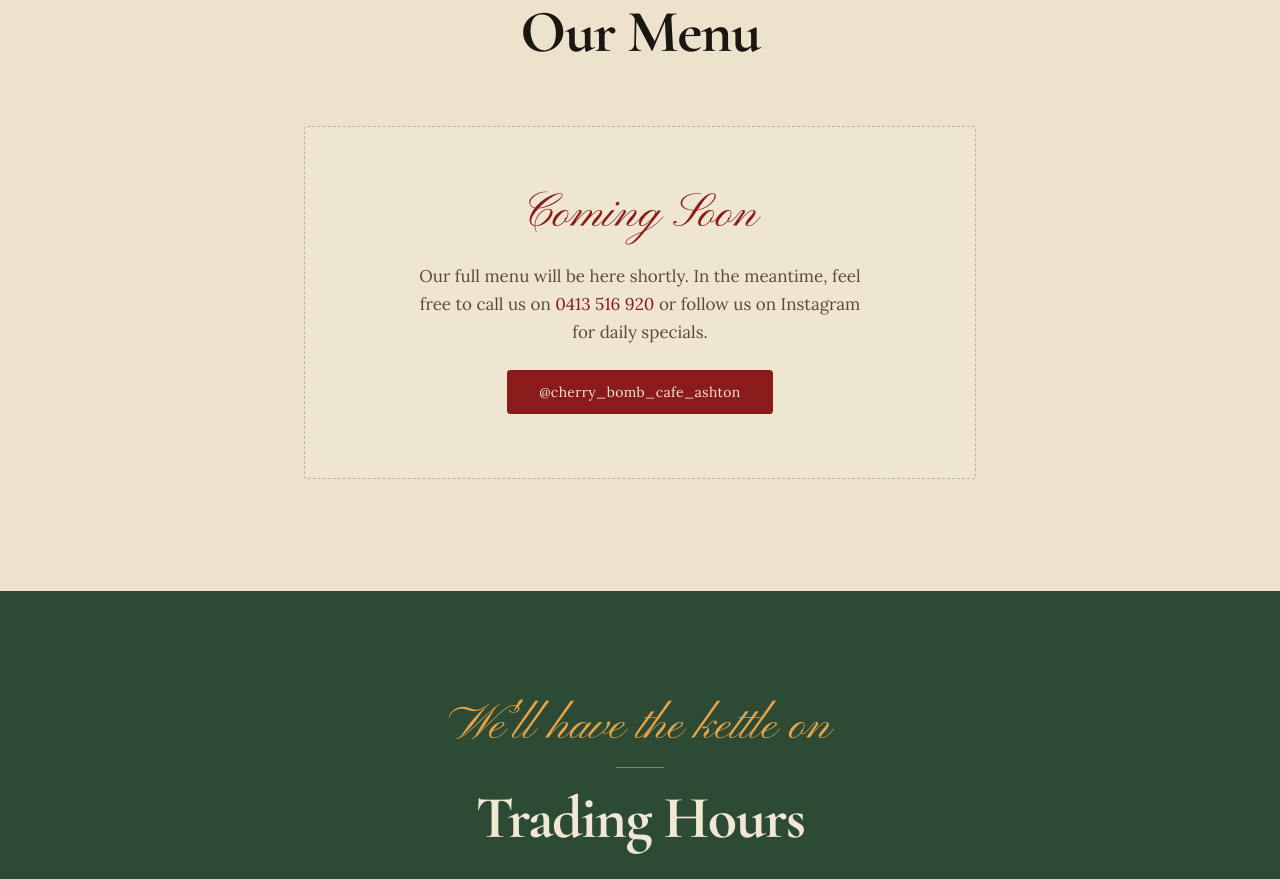
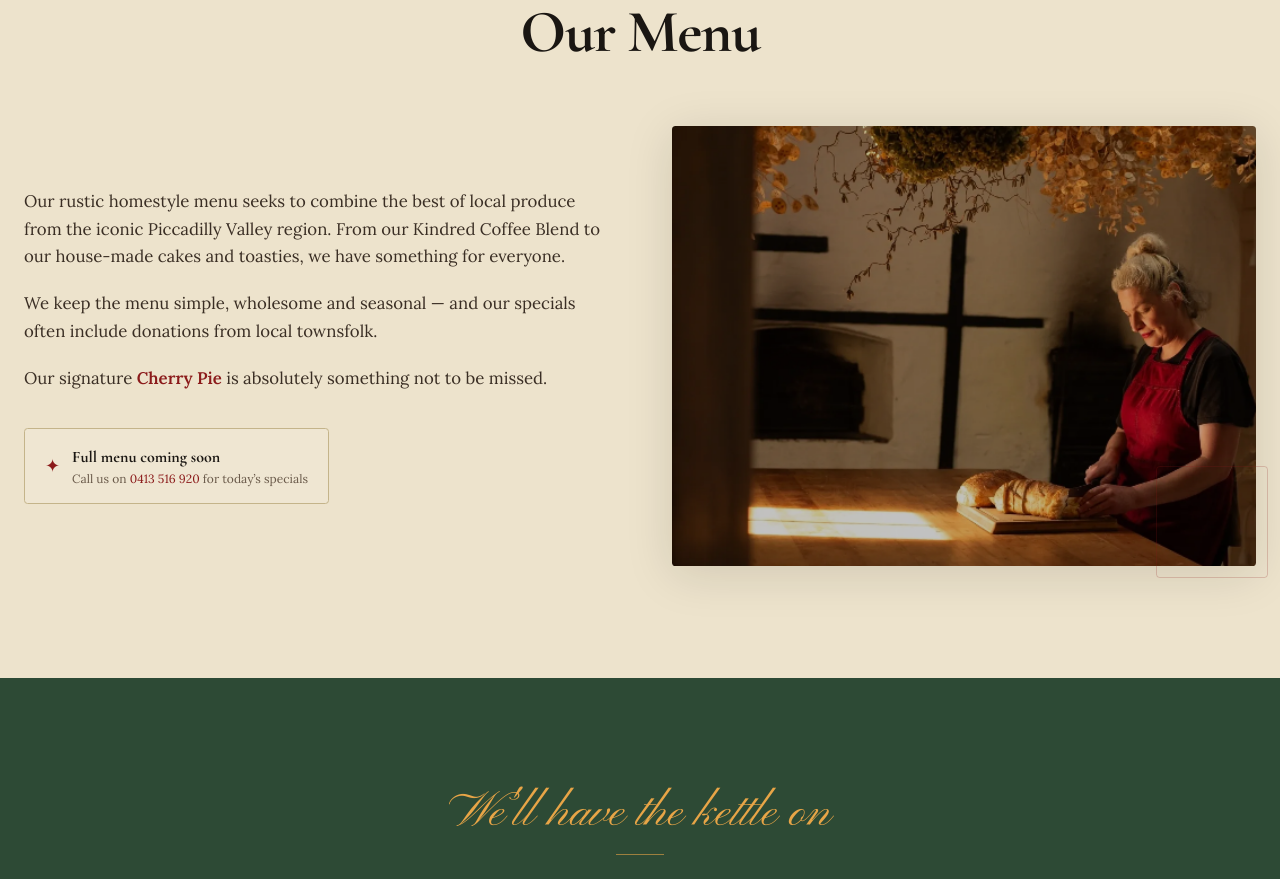
Before and after one commit to alexandriabraniff-dotcom/cherry-bomb-cafe, a Next.js app: page / in a window 1280 px wide. Shown: the part 2440-3319 px from the top of the page. Built offline with nearby package versions, Linux system fonts and the light colour scheme.

Commit message:
Add menu write-up with Cherry Pie callout and coming soon note

```diff
--- a/src/app/page.tsx
+++ b/src/app/page.tsx
@@ -189,32 +189,59 @@ export default function HomePage() {
       </div>
 
       {/* ══════════════════════════════════════════════════════
-          MENU  (blank — coming soon)
+          MENU
       ══════════════════════════════════════════════════════ */}
       <section id="menu" className="scroll-mt-0 bg-[#EDE3CC]">
         <div className="max-w-7xl mx-auto px-6 py-28">
           <SectionHeader script="Simple, wholesome & seasonal" heading="Our Menu" />
 
-          {/* Placeholder */}
-          <div className="max-w-2xl mx-auto flex flex-col items-center gap-6 text-center py-16 border border-dashed border-[#c4b48a] rounded-sm bg-[#F1E8D4]/60">
-            <span className="font-[family-name:var(--font-pinyon)] text-5xl text-[#8B1A1A]">
-              Coming Soon
-            </span>
-            <p className="font-[family-name:var(--font-lora)] text-[#5a4a3a] leading-relaxed max-w-md">
-              Our full menu will be here shortly. In the meantime, feel free to call us on{" "}
-              <a href="tel:0413516920" className="text-[#8B1A1A] hover:underline">
-                0413 516 920
-              </a>{" "}
-              or follow us on Instagram for daily specials.
-            </p>
-            <a
-              href="https://www.instagram.com/cherry_bomb_cafe_ashton"
-              target="_blank"
-              rel="noopener noreferrer"
-              className="px-8 py-3 bg-[#8B1A1A] text-[#F1E8D4] font-[family-name:var(--font-lora)] text-sm tracking-wide hover:bg-[#A52A2A] transition-colors rounded-sm"
-            >
-              @cherry_bomb_cafe_ashton
-            </a>
+          <div className="grid grid-cols-1 lg:grid-cols-2 gap-16 items-center">
+
+            {/* Write-up */}
+            <div className="flex flex-col gap-5">
+              <p className="font-[family-name:var(--font-lora)] text-[#3a2e24] leading-relaxed text-[1.05rem]">
+                Our rustic homestyle menu seeks to combine the best of local produce from the
+                iconic Piccadilly Valley region. From our Kindred Coffee Blend to our house-made
+                cakes and toasties, we have something for everyone.
+              </p>
+              <p className="font-[family-name:var(--font-lora)] text-[#3a2e24] leading-relaxed text-[1.05rem]">
+                We keep the menu simple, wholesome and seasonal &mdash; and our specials often
+                include donations from local townsfolk.
+              </p>
+              <p className="font-[family-name:var(--font-lora)] text-[#3a2e24] leading-relaxed text-[1.05rem]">
+                Our signature <span className="font-semibold text-[#8B1A1A]">Cherry Pie</span> is
+                absolutely something not to be missed.
+              </p>
+
+              {/* Coming soon badge */}
+              <div className="mt-4 inline-flex items-center gap-3 border border-[#c4b48a] rounded-sm px-5 py-4 bg-[#F1E8D4]/70 w-fit">
+                <span className="text-[#8B1A1A] font-[family-name:var(--font-cormorant)] text-lg">✦</span>
+                <div>
+                  <p className="font-[family-name:var(--font-cormorant)] text-base font-bold text-[#1A1612]">
+                    Full menu coming soon
+                  </p>
+                  <p className="font-[family-name:var(--font-lora)] text-xs text-[#6a5a4a] mt-0.5">
+                    Call us on{" "}
+                    <a href="tel:0413516920" className="text-[#8B1A1A] hover:underline">
+                      0413 516 920
+                    </a>{" "}
+                    for today&rsquo;s specials
+                  </p>
+                </div>
+              </div>
+            </div>
+
+            {/* Image */}
+            <div className="relative">
+              <Image
+                src="/images/baker.png"
+                alt="Cherry Bomb Cafe team member slicing fresh bread with dried florals hanging overhead"
+                width={680}
+                height={500}
+                className="w-full h-[440px] object-cover object-center rounded-sm shadow-[0_8px_48px_rgba(26,22,18,0.13)]"
+              />
+              <div className="absolute -bottom-3 -right-3 w-28 h-28 border border-[#8B1A1A]/20 rounded-sm hidden lg:block pointer-events-none" />
+            </div>
           </div>
         </div>
       </section>
```
